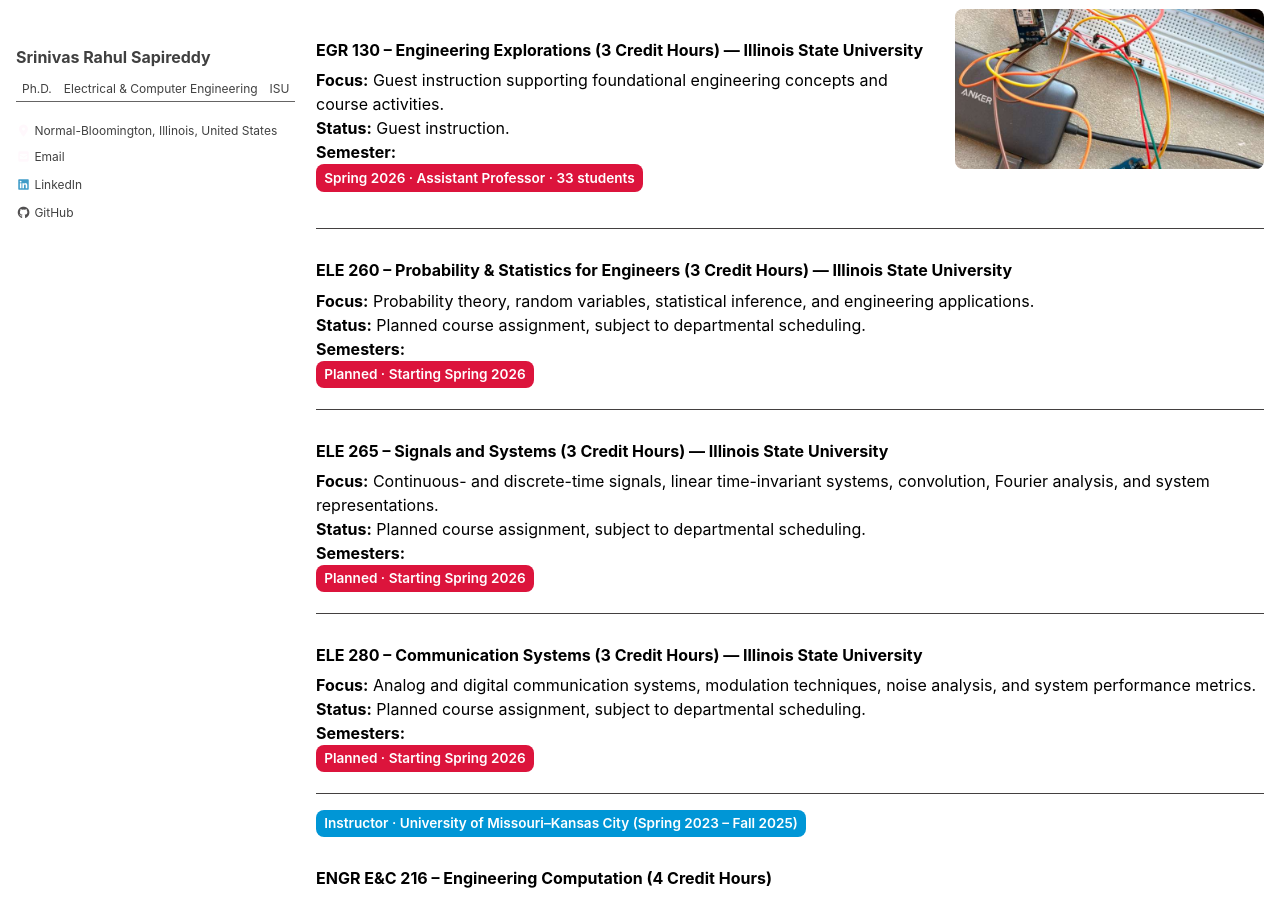
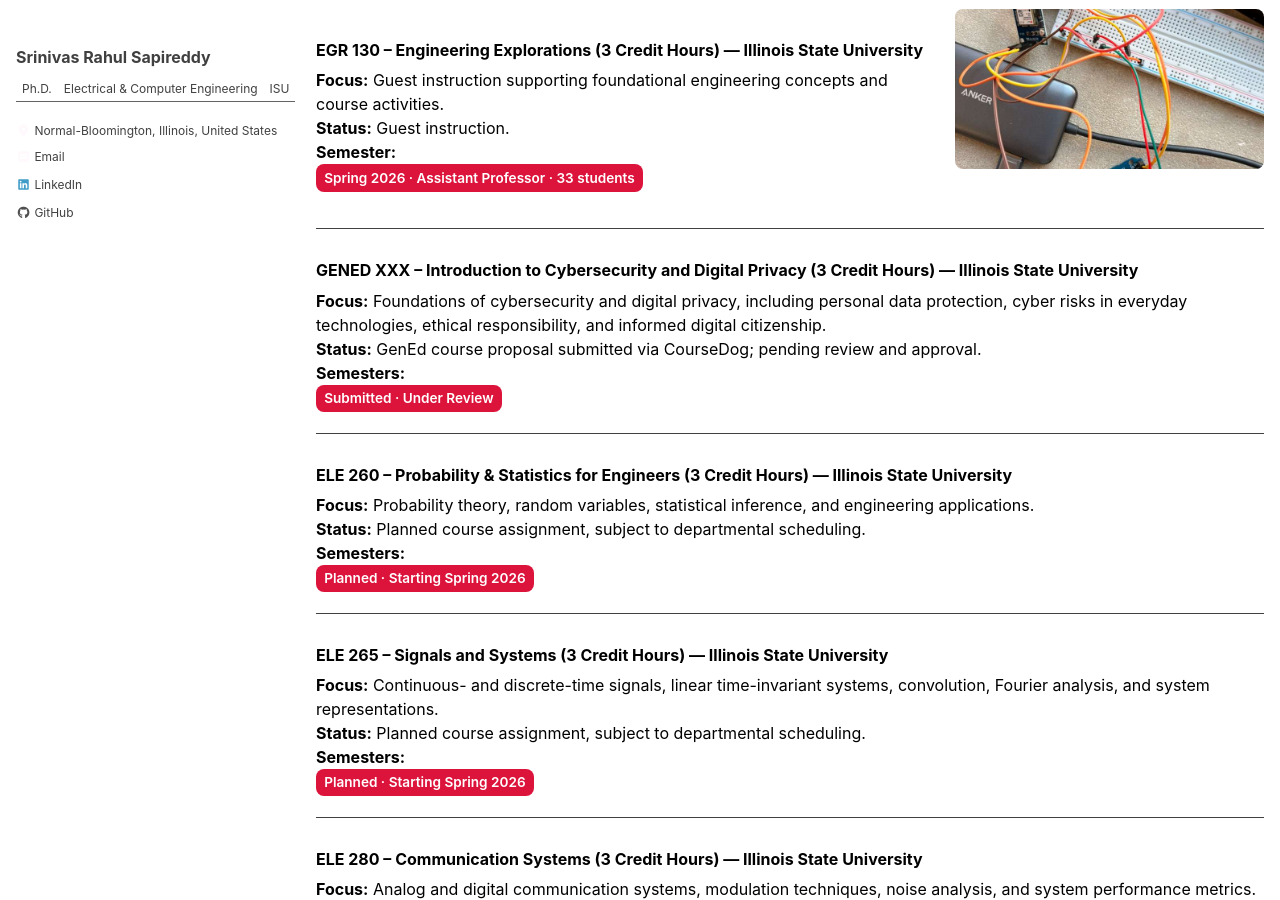
Before and after one commit to srsapireddy/srsapireddy.github.io, a Jekyll site: the page built from _pages/teaching.md, in a window 1280 px wide and 900 px high, scrolled down 504 px. Built offline with Jekyll 4.4.1, drawn with Linux system fonts in a browser that asks for light colours; cached includes are drawn as plain includes; nearby versions of some CDN libraries.

Commit message:
Update teaching.md

```diff
--- a/_pages/teaching.md
+++ b/_pages/teaching.md
@@ -113,6 +113,14 @@ toc: false
 
 <hr>
 
+<h3>GENED XXX – Introduction to Cybersecurity and Digital Privacy (3 Credit Hours) — Illinois State University</h3>
+<strong>Focus:</strong> Foundations of cybersecurity and digital privacy, including personal data protection, cyber risks in everyday technologies, ethical responsibility, and informed digital citizenship.<br>
+<strong>Status:</strong> GenEd course proposal submitted via CourseDog; pending review and approval.<br>
+<strong>Semesters:</strong><br>
+<span class="badge2">Submitted · Under Review</span>
+
+<hr>
+
 <h3>ELE 260 – Probability & Statistics for Engineers (3 Credit Hours) — Illinois State University</h3>
 <strong>Focus:</strong> Probability theory, random variables, statistical inference, and engineering applications.<br>
 <strong>Status:</strong> Planned course assignment, subject to departmental scheduling.<br>
```
